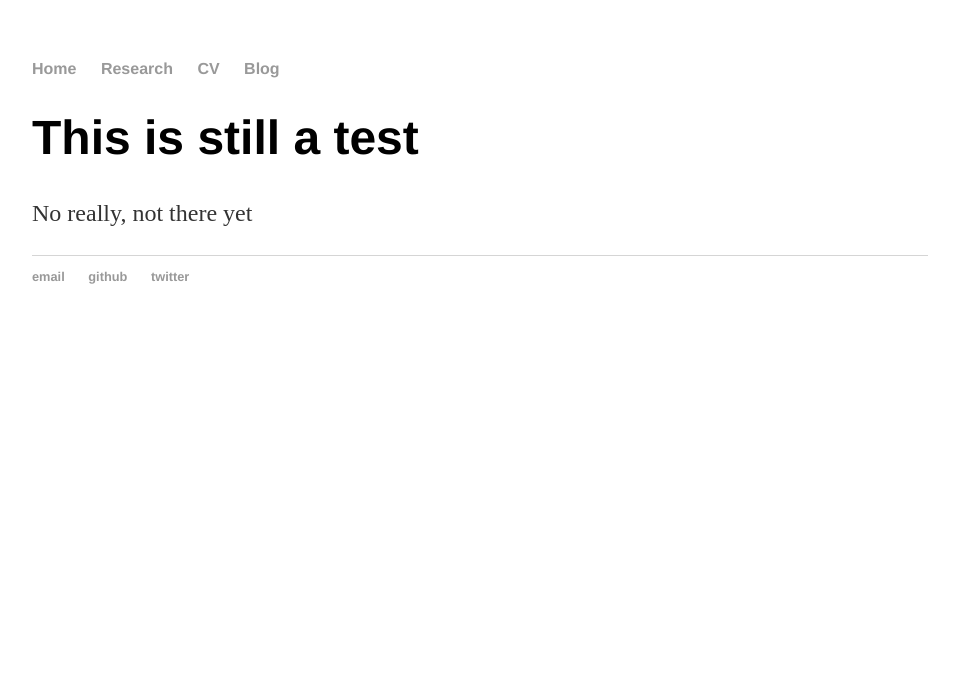
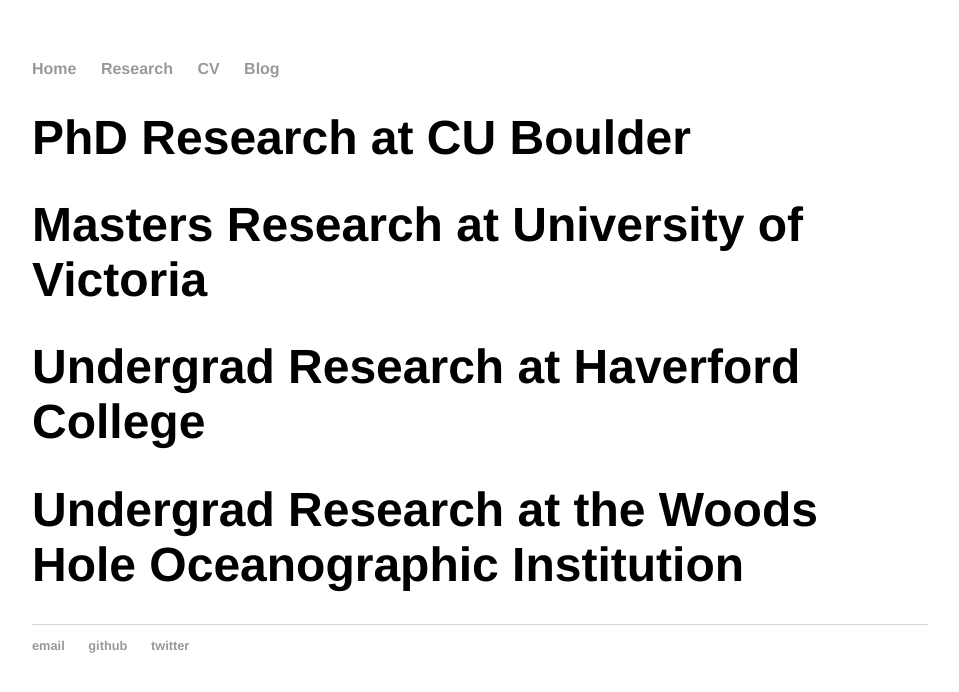
Before and after one commit to jlreeve/jlreeve.github.io, a Jekyll site: the page built from research/index.html, in a window 1280 px wide. Shown: the top 692 px of the page, without its empty margins (160-1119 px from the left). Built offline with Jekyll 4.4.1, drawn with Linux system fonts in a browser that asks for light colours.

Commit message:
Adding categories

```diff
--- a/research/index.html
+++ b/research/index.html
@@ -2,7 +2,24 @@
 layout: default
 title: Research
 ---
+
 <div class="blurb">
-	<h1>This is still a test</h1>
-	<p>No really, not there yet</p>
+	<h1>PhD Research at CU Boulder</h1>
+	<p></p>
 </div><!-- /.blurb -->
+
+
+<div class="blurb">
+	<h1>Masters Research at University of Victoria</h1>
+	<p></p>
+</div><!-- /.blurb -->
+
+<div class="blurb">
+	<h1>Undergrad Research at Haverford College</h1>
+	<p></p>
+</div><!-- /.blurb -->
+
+<div class="blurb">
+	<h1>Undergrad Research at the Woods Hole Oceanographic Institution</h1>
+	<p></p>
+</div><!-- /.blurb -->
```
